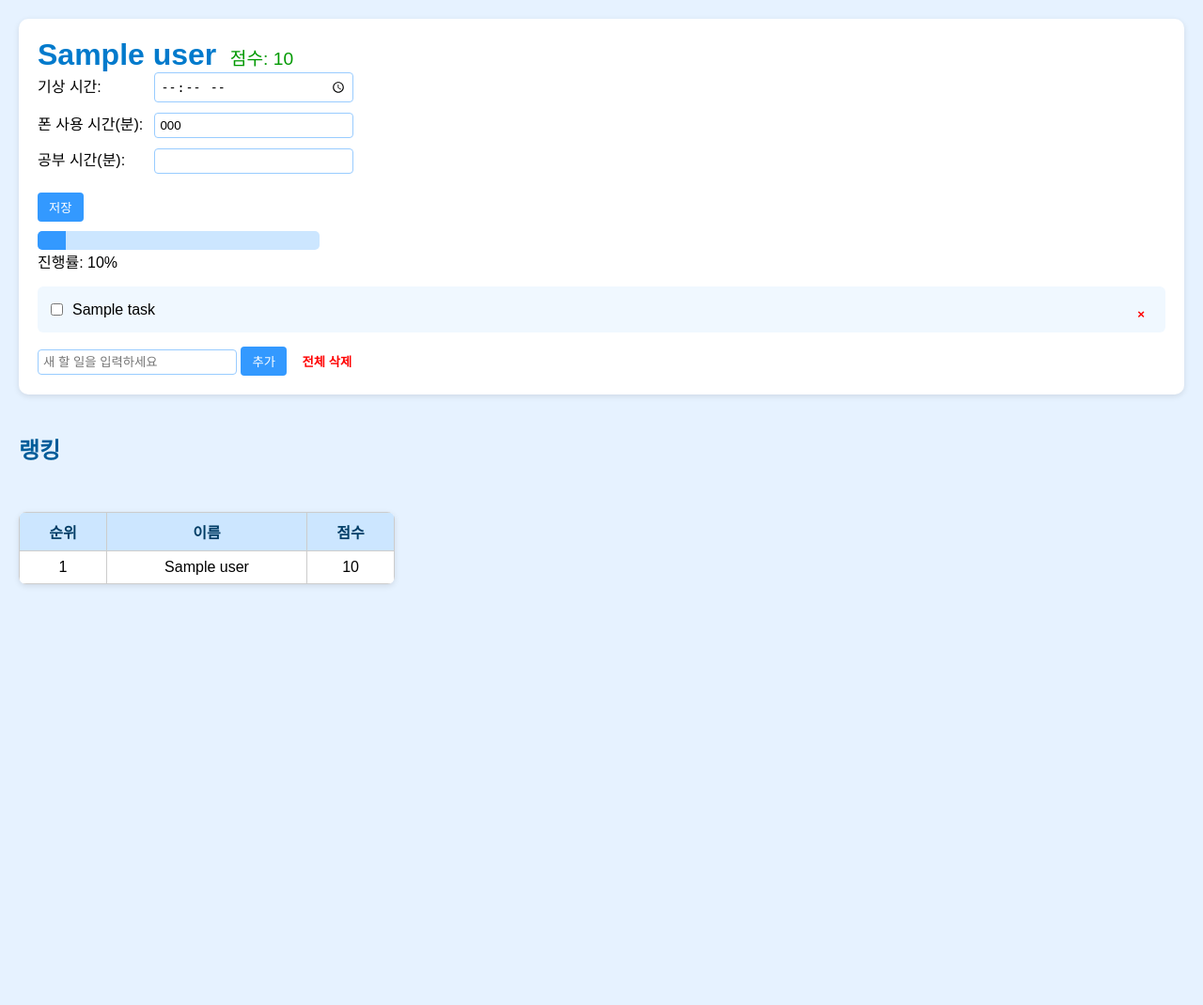
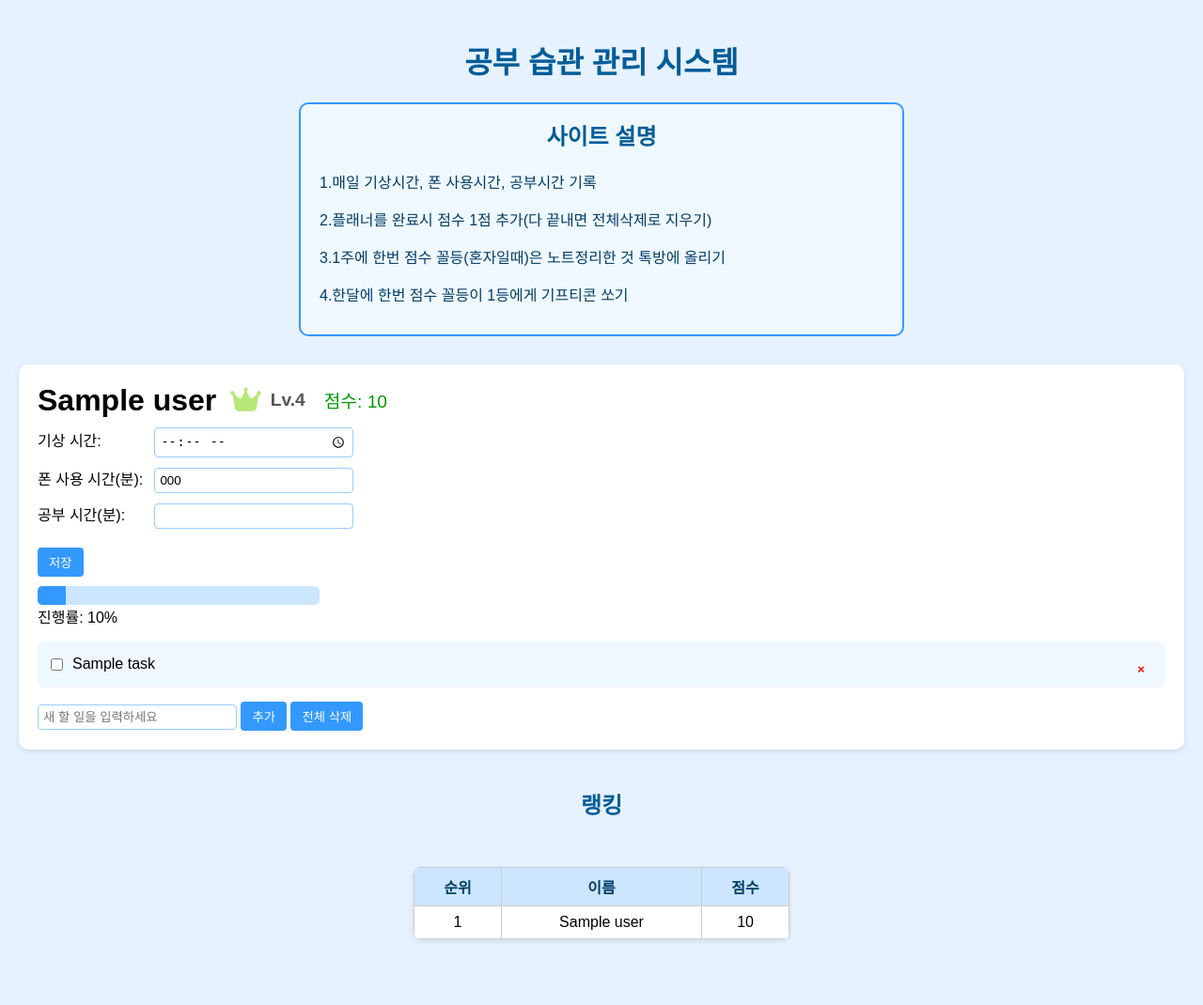
Before and after one commit to elzpdl09/studing-web, a Flask app: template templates/main.html in a window 1280 px wide. Shown: the whole page at 94% size. Before the commit the page ends 624 px from the top, so only its background shows below. Run offline with Flask 3, Linux system fonts and the light colour scheme; the template is opened without the code that fills it: most values are stand-ins (such as "Sample title", 1, 10 or a date in 2020).

Commit message:
레벨 및 규칙 추가

```diff
--- a/templates/main.html
+++ b/templates/main.html
@@ -3,6 +3,13 @@
 <head>
     <meta charset="UTF-8" />
     <title>메인 페이지</title>
+
+    <!-- FontAwesome CDN 추가 -->
+    <link
+      href="https://cdnjs.cloudflare.com/ajax/libs/font-awesome/6.4.0/css/all.min.css"
+      rel="stylesheet"
+    />
+
     <style>
         body {
             font-family: Arial, sans-serif;
@@ -13,6 +20,24 @@
 
         h1, h2 {
             color: #005c99;
+            text-align: center;
+        }
+        .operation-method {
+    background-color: #f0f8ff;
+    border: 2px solid #3399ff;
+    border-radius: 10px;
+    padding: 15px 20px;
+    margin-bottom: 30px;
+    max-width: 600px;
+    margin-left: auto;
+    margin-right: auto;
+    color: #003d66;
+    text-align: left; /* 여기를 추가했습니다 */
+}
+
+.operation-method h2 {
+    margin-top: 0;
+    font-weight: bold;
 }
 
         .user-block {
@@ -23,11 +48,31 @@
             box-shadow: 0 2px 6px rgba(0, 0, 0, 0.1);
         }
 
+        .user-header {
+            display: flex;
+            align-items: center;
+            gap: 10px;
+            margin-bottom: 10px;
+        }
+
         .user-name {
             font-size: 2em;
             font-weight: bold;
-            margin-bottom: 10px;
-            color: #007acc;
+            color: black; /* 이름 검은색 고정 */
+            user-select: text;
+        }
+
+        .crown {
+            font-size: 1.8em;
+            vertical-align: middle;
+            margin-left: 5px;
+            user-select: none;
+        }
+
+        .level {
+            font-size: 1.2em;
+            font-weight: bold;
+            color: #555;
         }
 
         .score {
@@ -35,6 +80,23 @@
             color: #009900;
             margin-left: 10px;
         }
+
+        /* 레벨별 왕관 색상 */
+        .crown-level-1  { color: black; }
+        .crown-level-2  { color: #3eb489; }   /* 민트색 */
+        .crown-level-3  { color: #3B82F6; }   /* 파란색 */
+        .crown-level-4  { color: #B7E778; }   /* 연두색 */
+        .crown-level-5  { color: #2E7D32; }   /* 초록색 */
+        .crown-level-6  { color: #F9E79F; }   /* 노랑색 */
+        .crown-level-7  { color: #F39C12; }   /* 주황색 */
+        .crown-level-8  { color: #E74C3C; }   /* 빨간색 */
+        .crown-level-9  {
+            background: linear-gradient(to right, red, orange, yellow, green, blue, indigo, violet);
+            -webkit-background-clip: text;
+            -webkit-text-fill-color: transparent;
+            color: transparent;
+        } /* 무지개색 텍스트 효과 */
+        .crown-level-10 { color: gold; }
 
         .input-group {
             margin-bottom: 10px;
@@ -127,11 +189,10 @@
             border-radius: 4px;
         }
 
-        /* 랭킹 테이블 스타일 */
         table.ranking-table {
             width: 400px;
             border-collapse: collapse;
-            margin-top: 50px;
+            margin: 50px auto;
             background-color: white;
             border-radius: 8px;
             overflow: hidden;
@@ -156,56 +217,72 @@
     </style>
 </head>
 <body>
+<h1>공부 습관 관리 시스템</h1>
+
+
+<section class="operation-method">
+  <h2>사이트 설명</h2>
+  <p>
+      1.매일 기상시간, 폰 사용시간, 공부시간 기록
+      </p>
+    <p>
+      2.플래너를 완료시 점수 1점 추가(다 끝내면 전체삭제로 지우기)
+    </p>
+    <p>
+        3.1주에 한번 점수 꼴등(혼자일때)은 노트정리한 것 톡방에 올리기
+        </p>
+    <p>
+         4.한달에 한번 점수 꼴등이 1등에게 기프티콘 쏘기
+  </p>
+</section>
 
 {% for user in user_list %}
+{% set level = (user.score or 0) // 3 + 1 %}
+{% if level > 10 %}{% set level = 10 %}{% endif %}
 <div class="user-block" id="user-{{ user.user_id }}">
-    <div>
+    <div class="user-header">
         <span class="user-name">{{ user.name }}</span>
+        <i class="fas fa-crown crown crown-level-{{ level }}"></i>
+        <span class="level">Lv.{{ level }}</span>
         <span class="score">점수: {{ user.score or 0 }}</span>
     </div>
 
-    <!-- 사용자 정보 수정 폼 -->
     <form method="POST" action="/update/{{ user.user_id }}">
         <div class="input-group">
-            <label for="wake_up_time_{{ user.user_id }}">기상 시간:</label>
-            <input id="wake_up_time_{{ user.user_id }}" type="time" name="wake_up_time" value="{{ user.wake_up_time or '' }}">
+            <label>기상 시간:</label>
+            <input type="time" name="wake_up_time" value="{{ user.wake_up_time or '' }}">
         </div>
         <div class="input-group">
-            <label for="phone_usage_{{ user.user_id }}">폰 사용 시간(분):</label>
-            <input id="phone_usage_{{ user.user_id }}" type="number" name="phone_usage" value="{{ user.phone_usage or '' }}">
+            <label>폰 사용 시간(분):</label>
+            <input type="number" name="phone_usage" value="{{ user.phone_usage or '' }}">
         </div>
         <div class="input-group">
-            <label for="study_time_{{ user.user_id }}">공부 시간(분):</label>
-            <input id="study_time_{{ user.user_id }}" type="number" name="study_time" value="{{ user.study_time or '' }}">
+            <label>공부 시간(분):</label>
+            <input type="number" name="study_time" value="{{ user.study_time or '' }}">
         </div>
         <button type="submit">저장</button>
     </form>
 
-    <!-- 진행률 표시 -->
     <div class="progress-bar" title="진행률 {{ user.progress }}%">
         <div class="progress-bar-fill" style="width: {{ user.progress }}%;"></div>
     </div>
     <div>진행률: {{ user.progress }}%</div>
 
-    <!-- 투두 리스트 -->
     <div class="todo-list" data-user-id="{{ user.user_id }}">
         {% for todo in user.todos %}
         <div class="todo-item" data-todo-id="{{ todo.todo_id }}">
             <input type="checkbox" class="todo-checkbox" {% if todo.is_done %}checked{% endif %}>
             <span class="todo-task" {% if todo.is_done %}style="text-decoration: line-through;"{% endif %}>{{ todo.task }}</span>
-            <button class="delete-btn" title="삭제">×</button>
+            <button class="delete-btn">×</button>
         </div>
         {% endfor %}
         <input type="text" class="new-task-input" placeholder="새 할 일을 입력하세요">
         <button class="add-task-btn">추가</button>
-
-        <button class="delete-all-btn" style="color: red; background: none; border: none; margin-top: 8px; font-weight: bold; cursor: pointer;">전체 삭제</button>
-
+        <button class="delete-all-btn">전체 삭제</button>
     </div>
 </div>
 {% endfor %}
 
-<!-- 점수별 랭킹표 -->
 <h2>랭킹</h2>
 <table class="ranking-table">
     <thead>
@@ -250,13 +327,11 @@
         });
     });
 
-    // 체크박스 토글 & 삭제 버튼
+    // 체크박스 및 삭제
     document.querySelectorAll('.todo-list').forEach(todoList => {
         todoList.addEventListener('click', e => {
-            // 체크박스 상태 변경
             if (e.target.classList.contains('todo-checkbox')) {
-                const todoItem = e.target.closest('.todo-item');
-                const todoId = todoItem.getAttribute('data-todo-id');
+                const todoId = e.target.closest('.todo-item').getAttribute('data-todo-id');
                 fetch(`/toggle_todo/${todoId}`, { method: 'POST' })
                     .then(res => res.json())
                     .then(data => {
@@ -266,11 +341,9 @@
                     .catch(() => alert('서버 오류 발생'));
             }
 
-            // 삭제 버튼
             if (e.target.classList.contains('delete-btn')) {
                 if (!confirm('정말 삭제하시겠습니까?')) return;
-                const todoItem = e.target.closest('.todo-item');
-                const todoId = todoItem.getAttribute('data-todo-id');
+                const todoId = e.target.closest('.todo-item').getAttribute('data-todo-id');
                 fetch(`/delete_todo/${todoId}`, { method: 'POST' })
                     .then(res => res.json())
                     .then(data => {
@@ -282,13 +355,11 @@
         });
     });
 
-    // 전체 삭제 버튼 기능
+    // 전체 삭제
     document.querySelectorAll('.delete-all-btn').forEach(btn => {
         btn.addEventListener('click', () => {
-        const container = btn.closest('.todo-list');
-        const userId = container.getAttribute('data-user-id');
+            const userId = btn.closest('.todo-list').getAttribute('data-user-id');
             if (!confirm('정말 모든 할 일을 삭제하시겠습니까?')) return;
-
             fetch(`/delete_all_todos/${userId}`, { method: 'POST' })
                 .then(res => res.json())
                 .then(data => {
@@ -298,7 +369,6 @@ document.querySelectorAll('.delete-all-btn').forEach(btn => {
                 .catch(() => alert('서버 오류 발생'));
         });
     });
-
 </script>
 </body>
 </html>
```
Lines whose indentation alone changed are shown as unchanged.
